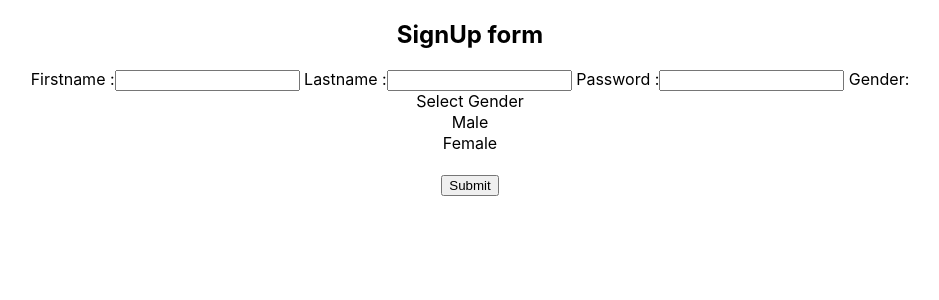
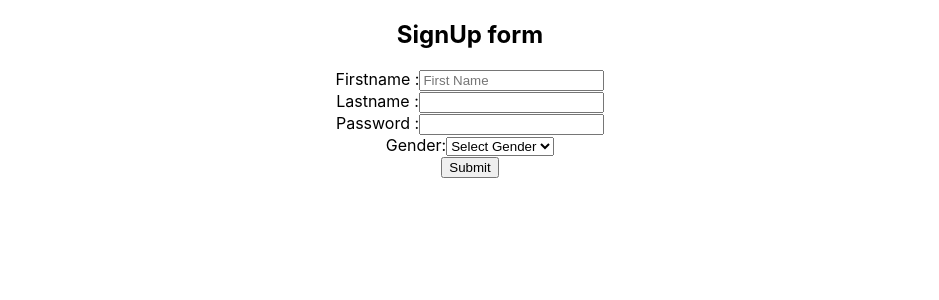
Before and after one commit to aparna4scholas/user-input, a React (Create React App) app in the folder userapp/: page / in a window 1280 px wide. Shown: the top 300 px of the page, without its empty margins (170-1109 px from the left). Built offline with nearby package versions, Linux system fonts and the light colour scheme.

Commit message:
added breaks

```diff
--- a/userapp/src/components/Registerform.js
+++ b/userapp/src/components/Registerform.js
@@ -50,16 +50,23 @@ handleSubmit = (e) => {
                <form onSubmit={this.handleSubmit}>
                <h2> SignUp form </h2>
                <label> Firstname :</label>
-               <input type='text' value={this.state.firstname} onChange={this.state.firstname} />
+               <input type='text' className="form-control" placeholder="First Name" value={this.state.firstname} onChange={this.state.firstname} />
+               <br />
                <label> Lastname :</label>
                <input type='text' value={this.state.lastname} onChange={this.state.lastname} />
+               <br />
                <label> Password :</label>
                <input type='text' value={this.state.password} onChange={this.state.password} />
+               <br />
                <label> Gender:</label>
+
+
+                <select>
                <option defaultValue> Select Gender</option>
                <option value="male">Male</option>
                <option value="female">Female</option>
-               <br />
+               </select>
+                <br />
                <input type="submit" value="Submit" />
 
             </form>
```
